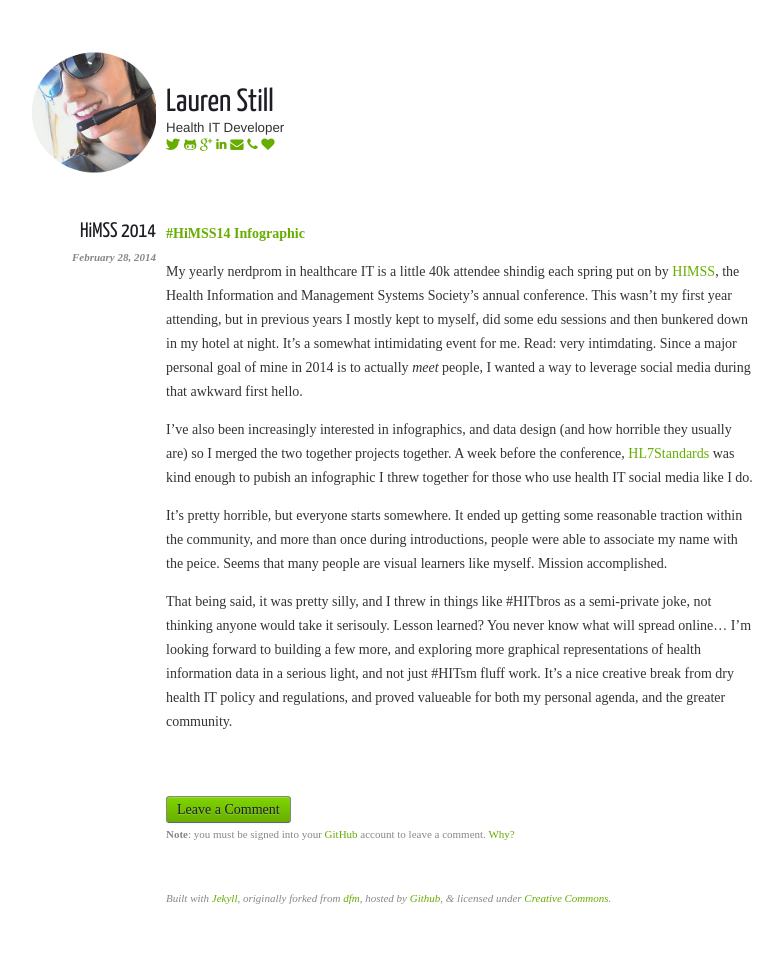
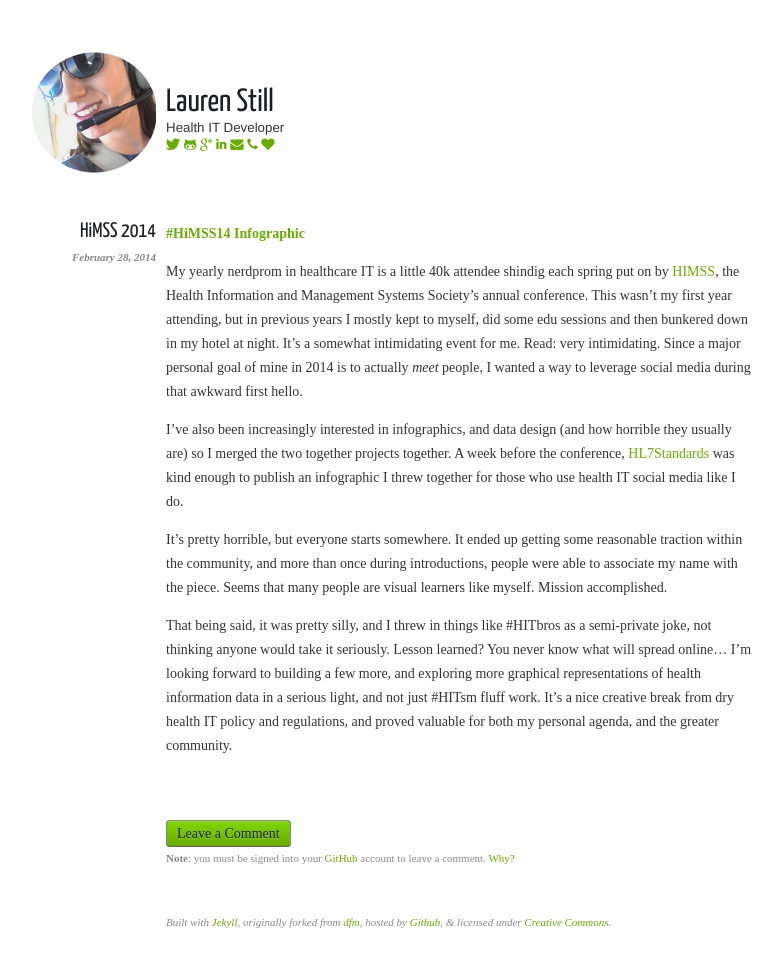
Before and after one commit to laurenstill/laurenstill.github.io, a Jekyll site: the page built from _posts/2014-02-28-himss14.markdown, in a window 1280 px wide. Shown: the whole page, without its empty margins (279-1062 px from the left). Built offline with Jekyll 4.4.1, drawn with Linux system fonts in a browser that asks for light colours; nearby versions of some CDN libraries; before the commit the page ends 955 px from its top, so only the background shows below that.

Commit message:
Update 2014-02-28-himss14.markdown
spelling

```diff
--- a/_posts/2014-02-28-himss14.markdown
+++ b/_posts/2014-02-28-himss14.markdown
@@ -8,13 +8,13 @@
 
 **[#HiMSS14 Infographic][2]**
 
-My yearly nerdprom in healthcare IT is a little 40k attendee shindig each spring put on by [HIMSS][1], the Health Information and Management Systems Society's annual conference. This wasn't my first year attending, but in previous years I mostly kept to myself, did some edu sessions and then bunkered down in my hotel at night.  It's a somewhat intimidating event for me.  Read:  very intimdating. Since a major personal goal of mine in 2014 is to actually _meet_ people, I wanted a way to leverage social media during that awkward first hello.
+My yearly nerdprom in healthcare IT is a little 40k attendee shindig each spring put on by [HIMSS][1], the Health Information and Management Systems Society's annual conference. This wasn't my first year attending, but in previous years I mostly kept to myself, did some edu sessions and then bunkered down in my hotel at night.  It's a somewhat intimidating event for me.  Read:  very intimidating. Since a major personal goal of mine in 2014 is to actually _meet_ people, I wanted a way to leverage social media during that awkward first hello.
 
-I've also been increasingly interested in infographics, and data design (and how horrible they usually are) so I merged the two together projects together.  A week before the conference, [HL7Standards][2] was kind enough to pubish an infographic I threw together for those who use health IT social media like I do.
+I've also been increasingly interested in infographics, and data design (and how horrible they usually are) so I merged the two together projects together.  A week before the conference, [HL7Standards][2] was kind enough to publish an infographic I threw together for those who use health IT social media like I do.
 
-It's pretty horrible, but everyone starts somewhere.  It ended up getting some reasonable traction within the community, and more than once during introductions, people were able to associate my name with the peice.  Seems that many people are visual learners like myself. Mission accomplished.
+It's pretty horrible, but everyone starts somewhere.  It ended up getting some reasonable traction within the community, and more than once during introductions, people were able to associate my name with the piece.  Seems that many people are visual learners like myself. Mission accomplished.
 
-That being said, it was pretty silly, and I threw in things like #HITbros as a semi-private joke, not thinking anyone would take it serisouly.  Lesson learned?  You never know what will spread online...  I'm looking forward to building a few more, and exploring more graphical representations of health information data in a serious light, and not just #HITsm fluff work.  It's a nice creative break from dry health IT policy and regulations, and proved valueable for both my personal agenda, and the greater community.
+That being said, it was pretty silly, and I threw in things like #HITbros as a semi-private joke, not thinking anyone would take it seriously.  Lesson learned?  You never know what will spread online...  I'm looking forward to building a few more, and exploring more graphical representations of health information data in a serious light, and not just #HITsm fluff work.  It's a nice creative break from dry health IT policy and regulations, and proved valuable for both my personal agenda, and the greater community.
 
 
 [1]: http://www.himssconference.org/
```
